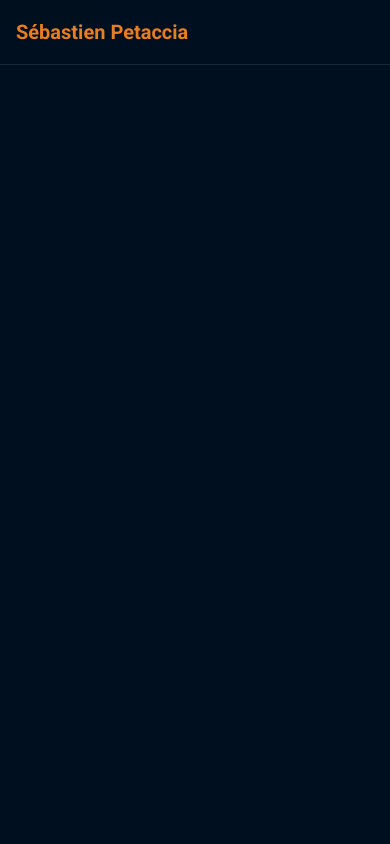
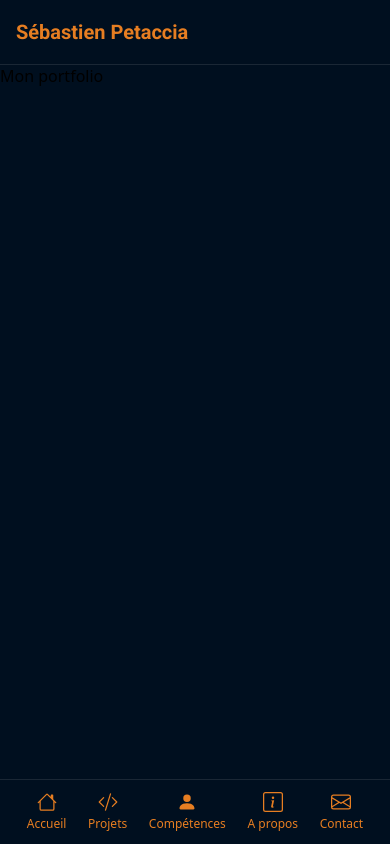
Before and after one commit to petaccia/portfolio-my-dev, a Next.js app: page / in a window 390 px wide. Built offline with nearby package versions, Linux system fonts and the light colour scheme.

Commit message:
Create navbarMobile Modify layout your insert NavbarMobile Modify data includes icons Create file icons your added the icons install react-icons denpendencies

```diff
--- a/package.json
+++ b/package.json
@@ -14,6 +14,7 @@
     "prettier": "^3.6.2",
     "react": "^19.0.0",
     "react-dom": "^19.0.0",
+    "react-icons": "^5.5.0",
     "react-toastify": "^11.0.5"
   },
   "devDependencies": {
--- a/src/app/layout.tsx
+++ b/src/app/layout.tsx
@@ -3,6 +3,7 @@ import { Roboto, Poppins, Open_Sans, Fira_Code } from "next/font/google";
 import "./globals.css";
 import { ToastContainer } from "react-toastify";
 import Navbar from "@/components/layout/navbar/Navbar";
+import NavbarMobile from "@/components/layout/navbar/components/NavbarMobile";
 
 // Police pour les titres
 const roboto = Roboto({
@@ -50,7 +51,10 @@ export default function RootLayout({
         className={`${roboto.variable} ${poppins.variable} ${openSans.variable} ${firaCode.variable} antialiased`}
       >
         <Navbar />
-        {children}
+        <NavbarMobile />
+        <main className="pt-16 pb-20 md:pb-0">
+          {children}
+        </main>
       <ToastContainer
         position="top-right"
         autoClose={5000}
--- a/src/components/layout/data/navigationNavItems.js
+++ b/src/components/layout/data/navigationNavItems.js
@@ -1,22 +1,29 @@
+import {Icons} from "@/components/layout/icons/icons";
+
 export const navigationNavItems = [
   {
     label: "Accueil",
     href: "/",
+    icon: Icons.home.icon
   },
   {
     label: "Projets",
     href: "/projects",
+    icon: Icons.project.icon,
   },
   {
     label: "Compétences",
     href: "/skills",
+    icon: Icons.skills.icon,
   },
   {
     label: "A propos",
     href: "/about",
+    icon: Icons.about.icon,
   },
   {
     label: "Contact",
     href: "/contact",
+    icon: Icons.contact.icon,
   },
 ];
--- /dev/null
+++ b/src/components/layout/icons/icons.ts
@@ -0,0 +1,26 @@
+import { BsHouse, BsCodeSlash, BsPersonFill, BsEnvelope, BsInfoSquare } from "react-icons/bs";
+import { IconType } from "react-icons";
+
+interface IconsProps {
+  [key: string]: {
+    icon: IconType;
+  }
+};
+
+export const Icons: IconsProps = {
+  home: {
+    icon: BsHouse,
+  },
+  project: {
+    icon: BsCodeSlash,
+  },
+  skills: {
+    icon: BsPersonFill,
+  },
+  about: {
+    icon: BsInfoSquare,
+  },
+  contact: {
+    icon: BsEnvelope,
+  },
+};
--- /dev/null
+++ b/src/components/layout/navbar/components/NavbarMobile.tsx
@@ -0,0 +1,26 @@
+import Link from "next/link";
+import { navigationNavItems } from "../../data/navigationNavItems";
+
+export default function NavbarMobile() {
+  return (
+    <div className="md:hidden">
+      <nav className="md:hidden fixed bottom-0 left-0 right-0 bg-primary/90 backdrop-blur-sm border-t border-white/10 z-50">
+        <div className="flex justify-around items-center h-16 px-4">
+          {navigationNavItems.map((item) => {
+            const IconComponent = item.icon;
+            return (
+              <Link
+                key={item.href}
+                href={item.href}
+                className="flex flex-col items-center justify-center text-secondary hover:text-white transition-colors p-2"
+              >
+                <IconComponent className="text-xl mb-1" />
+                <span className="text-xs">{item.label}</span>
+              </Link>
+            );
+          })}
+        </div>
+      </nav>
+    </div>
+  );
+}
```
Also changed, not shown: src/components/layout/navbar/Navbar.tsx (line endings or trailing spaces), 1 other file (tests, documents, lock files or other folders).
